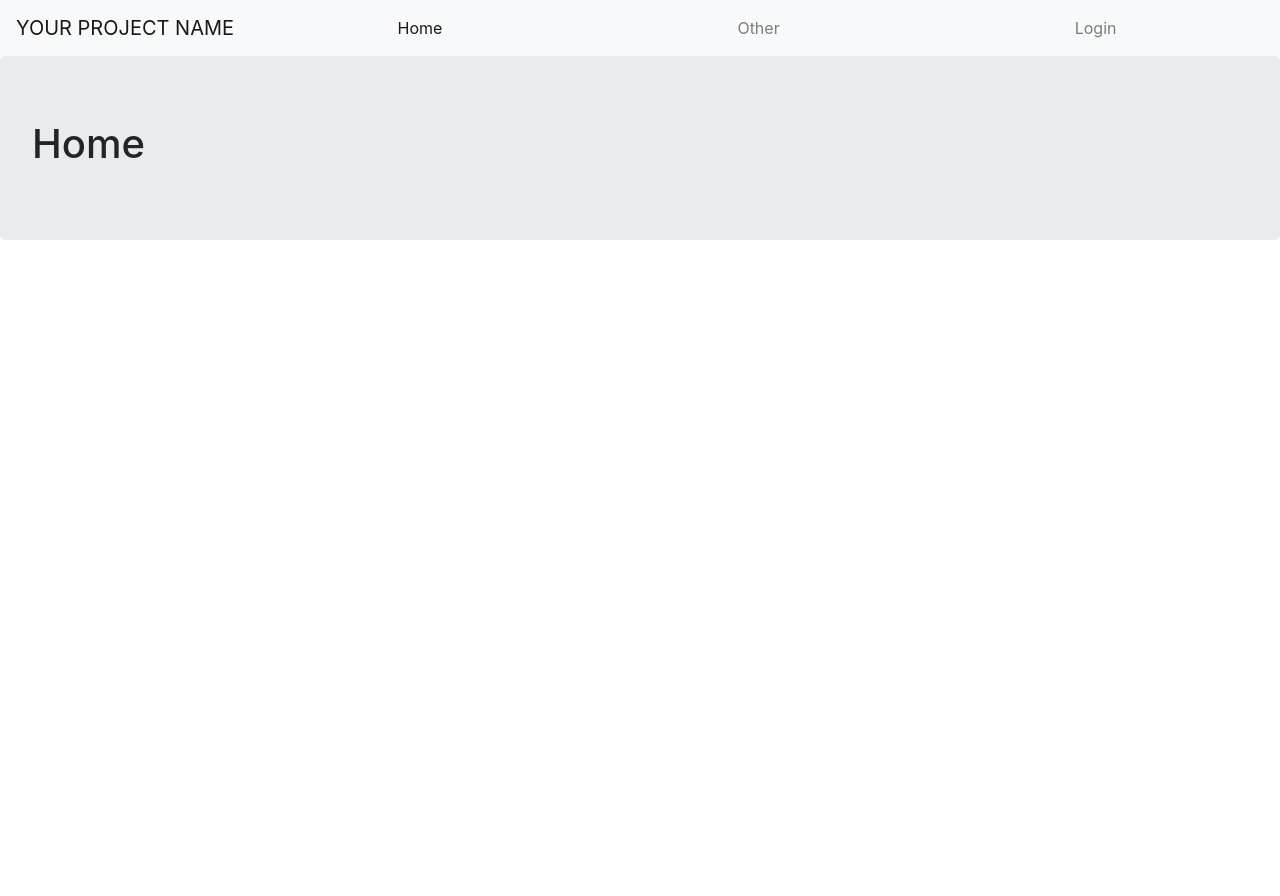
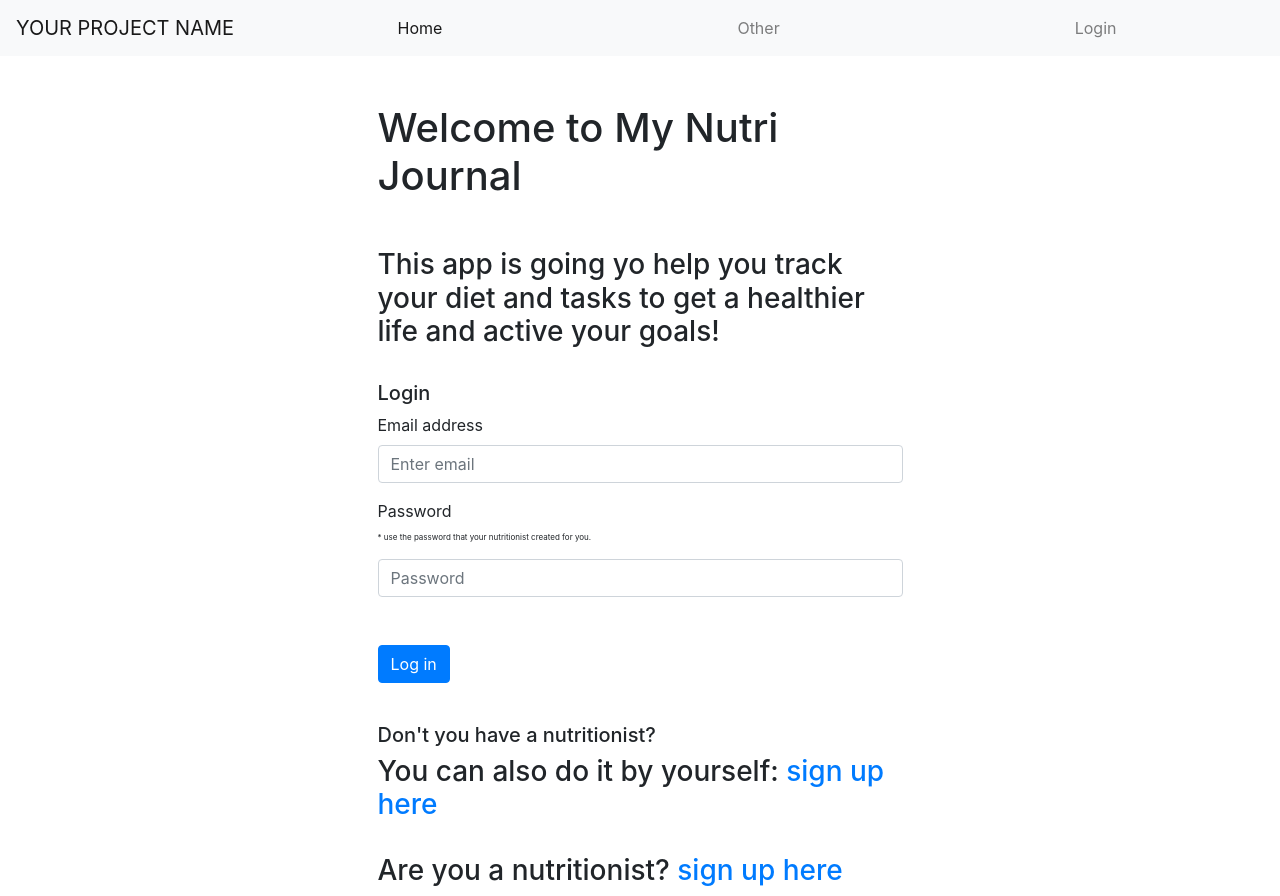
Before and after one commit to Andressafmachado/MyNutriJournal-frontend, a React (Create React App) app: page / in a window 1280 px wide. Before the commit the page ends 800 px from the top, so only its background shows below. Built offline with nearby package versions, Linux system fonts and the light colour scheme; no server answers.

Commit message:
Moved Login to HomePage

```diff
--- a/src/App.js
+++ b/src/App.js
@@ -38,10 +38,10 @@ function App() {
       <MessageBox />
       {isLoading ? <Loading /> : null}
       <Switch>
-        <Route exact path="/" component={Home} />
+        <Route exact path="/" component={Login} />
         <Route path="/other" component={Other} />
         <Route path="/signup" component={SignUp} />
-        <Route path="/login" component={Login} />
+        {/* <Route path="/login" component={Login} /> */}
       </Switch>
     </div>
   );
--- a/src/pages/Login/index.js
+++ b/src/pages/Login/index.js
@@ -7,19 +7,29 @@ import { selectToken } from "../../store/user/selectors";
 import { useDispatch, useSelector } from "react-redux";
 import { useHistory, Link } from "react-router-dom";
 import { Col } from "react-bootstrap";
+import { selectUser } from "../../store/user/selectors";
 
 export default function SignUp() {
   const [email, setEmail] = useState("");
   const [password, setPassword] = useState("");
   const dispatch = useDispatch();
   const token = useSelector(selectToken);
+  const user = useSelector(selectUser);
   const history = useHistory();
 
   useEffect(() => {
-    if (token !== null) {
-      history.push("/");
+    if (user.isNutritionist === true) {
+      history.push("/mypatients");
+    } else if (user.isNutritionist === false) {
+      history.push("/dailyProgress");
     }
   }, [token, history]);
+
+  // useEffect(() => {
+  //   if (token !== null) {
+  //     history.push("/mypatients");
+  //   }
+  // }, [token, history]);
 
   function submitForm(event) {
     console.log("hi");
@@ -34,12 +44,18 @@ export default function SignUp() {
   return (
     <Container>
       <Form as={Col} md={{ span: 6, offset: 3 }} className="mt-5">
-        <h1 className="mt-5 mb-5">Login</h1>
+        <h1 className="mt-5 mb-5">Welcome to My Nutri Journal</h1>
+        <h3>
+          This app is going yo help you track your diet and tasks to get a
+          healthier life and active your goals!
+        </h3>
+        <br />
+        <h5>Login</h5>
         <Form.Group controlId="formBasicEmail">
           <Form.Label>Email address</Form.Label>
           <Form.Control
             value={email}
-            onChange={event => setEmail(event.target.value)}
+            onChange={(event) => setEmail(event.target.value)}
             type="email"
             placeholder="Enter email"
             required
@@ -48,9 +64,12 @@ export default function SignUp() {
 
         <Form.Group controlId="formBasicPassword">
           <Form.Label>Password</Form.Label>
+          <p style={{ fontSize: 8 }}>
+            * use the password that your nutritionist created for you.
+          </p>
           <Form.Control
             value={password}
-            onChange={event => setPassword(event.target.value)}
+            onChange={(event) => setPassword(event.target.value)}
             type="password"
             placeholder="Password"
             required
@@ -61,9 +80,24 @@ export default function SignUp() {
             Log in
           </Button>
         </Form.Group>
-        <Link to="/signup" style={{ textAlign: "center" }}>
-          Click here to sign up
-        </Link>
+        <br />
+
+        <h5>Don't you have a nutritionist?</h5>
+        <h3>
+          You can also do it by yourself:
+          <Link to="/signup" style={{ textAlign: "center" }}>
+            {" "}
+            sign up here
+          </Link>{" "}
+        </h3>
+        <br />
+        <h3>
+          Are you a nutritionist?
+          <Link to="/signup" style={{ textAlign: "center" }}>
+            {" "}
+            sign up here
+          </Link>{" "}
+        </h3>
       </Form>
     </Container>
   );
```
